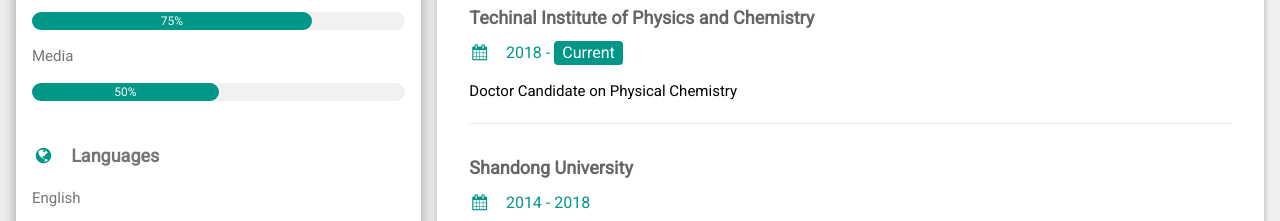
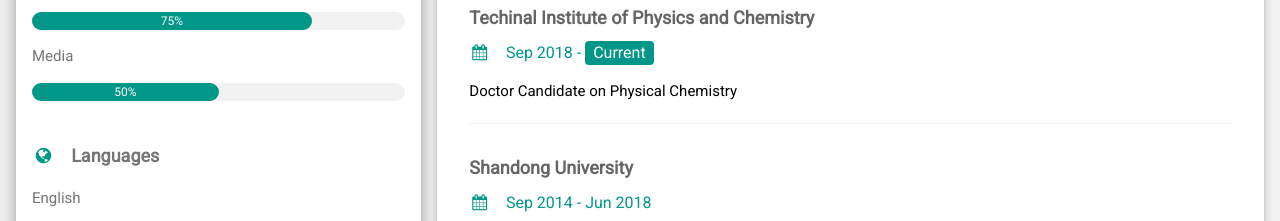
Before and after one commit to Tengyunfei1996/Personal-website, a plain HTML site: page index.html in a window 1280 px wide. Shown: the part 723-944 px from the top of the page. Drawn offline with nearby package versions, Linux system fonts and the light colour scheme.

Commit message:
Update index.html

```diff
--- a/index.html
+++ b/index.html
@@ -104,13 +104,13 @@ html,body,h1,h2,h3,h4,h5,h6 {font-family: "Roboto", sans-serif}
         <h2 class="w3-text-grey w3-padding-16"><i class="fa fa-certificate fa-fw w3-margin-right w3-xxlarge w3-text-teal"></i>Education</h2>
         <div class="w3-container">
           <h5 class="w3-opacity"><b>Techinal Institute of Physics and Chemistry</b></h5>
-          <h6 class="w3-text-teal"><i class="fa fa-calendar fa-fw w3-margin-right"></i>2018 - <span class="w3-tag w3-teal w3-round">Current</span></h6>
+          <h6 class="w3-text-teal"><i class="fa fa-calendar fa-fw w3-margin-right"></i>Sep 2018 - <span class="w3-tag w3-teal w3-round">Current</span></h6>
           <p>Doctor Candidate on Physical Chemistry</p>
           <hr>
         </div>
         <div class="w3-container">
           <h5 class="w3-opacity"><b>Shandong University</b></h5>
-          <h6 class="w3-text-teal"><i class="fa fa-calendar fa-fw w3-margin-right"></i>2014 - 2018</h6>
+          <h6 class="w3-text-teal"><i class="fa fa-calendar fa-fw w3-margin-right"></i>Sep 2014 - Jun 2018</h6>
           <p>Bachelor Degree on Chemistry</p>
           <hr>
         </div>
```
